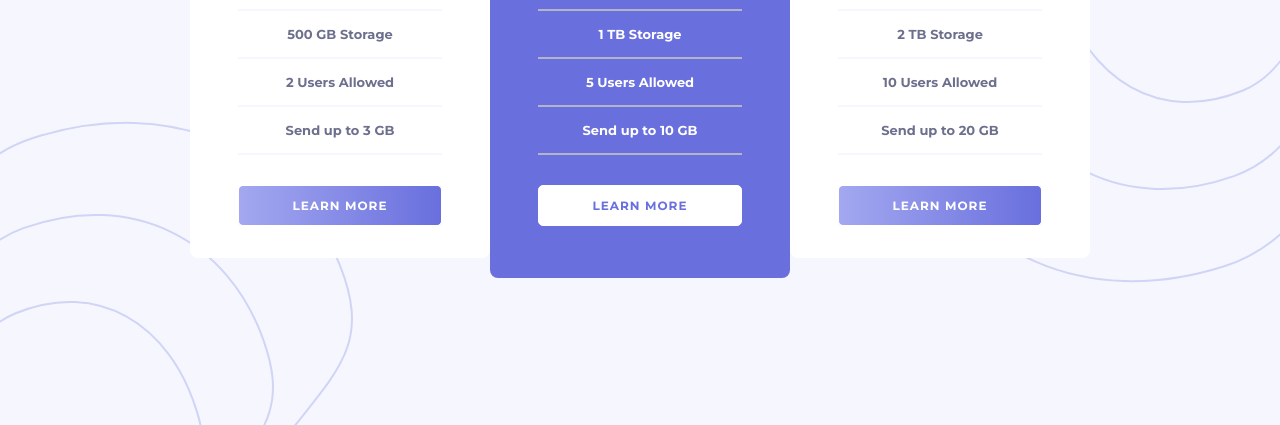
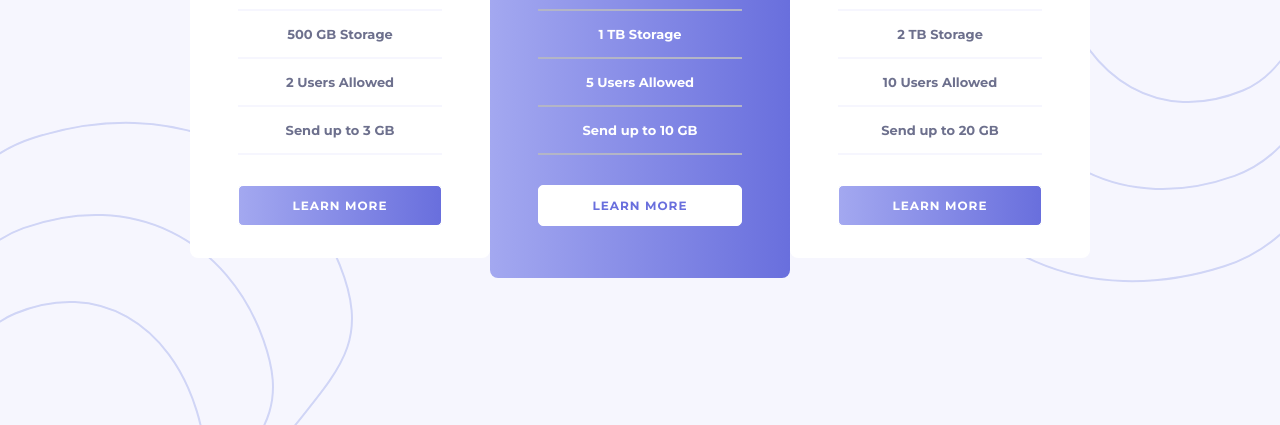
Before and after one commit to Ninunutsi/Pricing-component-with-toggle-FM, a plain HTML site: page index.html in a window 1280 px wide. Shown: the part 375-800 px from the top of the page. Drawn offline with Linux system fonts and the light colour scheme.

Commit message:
updated blue div bg

```diff
--- a/assets/styles.css
+++ b/assets/styles.css
@@ -188,6 +188,8 @@ main{
 .blue{
   color: white;
   background-color: rgba(105,111,221,1);
+  background: linear-gradient(90deg, rgba(163,168,240,1) 0%, rgba(105,111,221,1) 100%);
+
 }
 
 .blue-txt{
```
